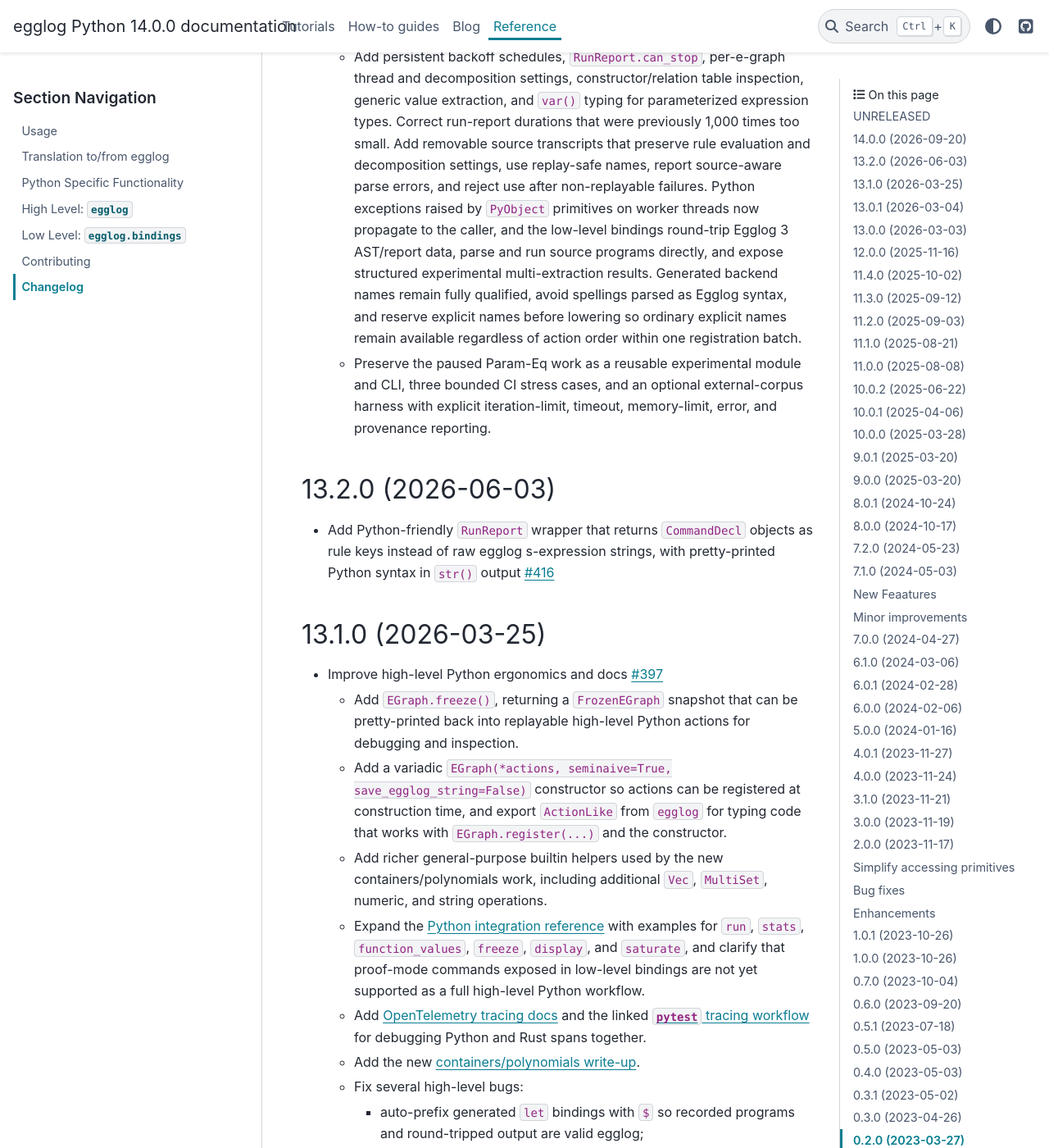
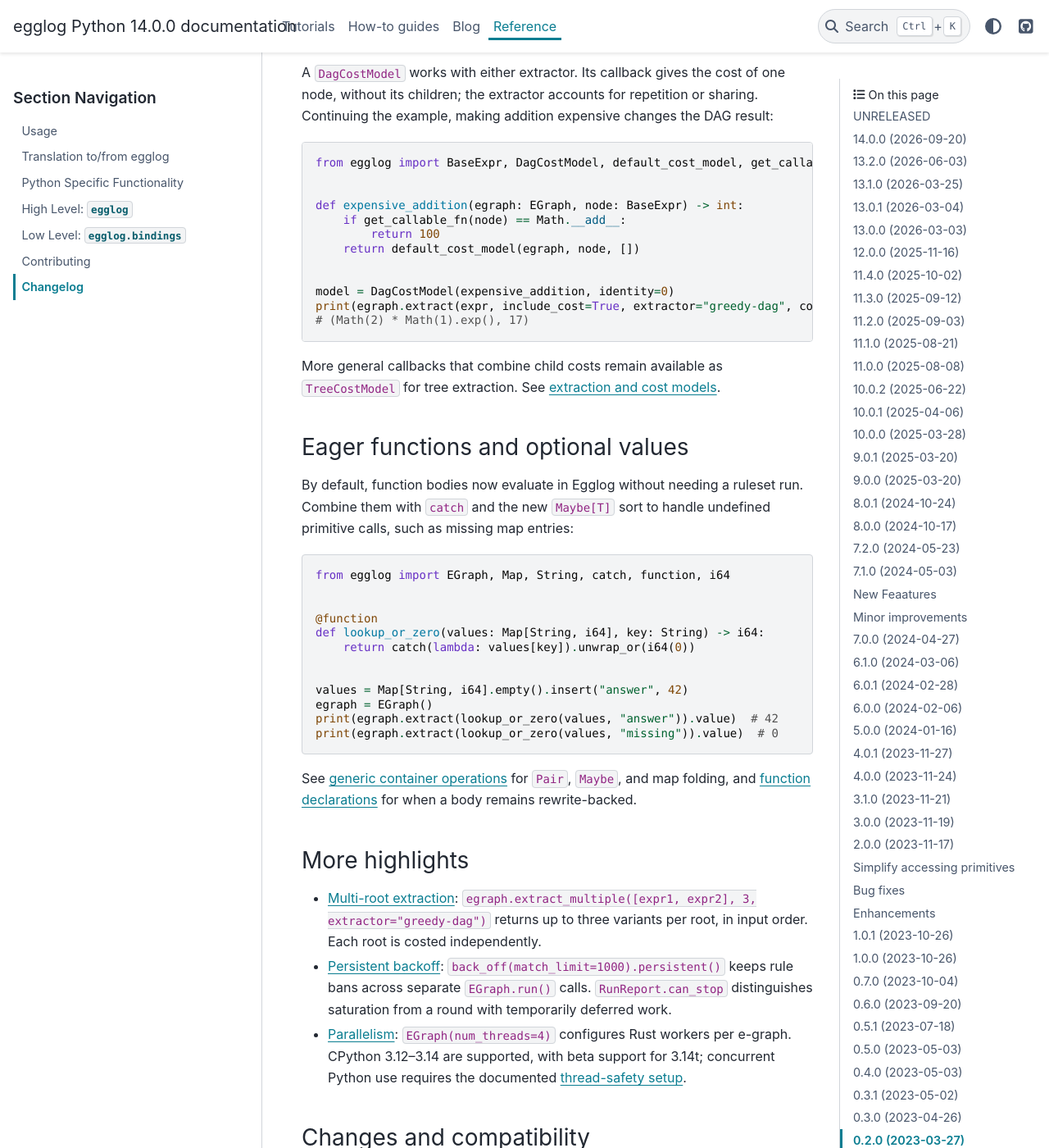
Before and after one commit to egraphs-good/egglog-python, a Sphinx documentation site: the page built from docs/changelog.md, in a window 1280 px wide and 1400 px high, scrolled down 1509 px. Shown: the whole window at 82% size. Built offline with Sphinx 7.4.7 and the PyData theme 0.15.4, drawn with Linux system fonts in a browser that asks for light colours; pages that are not in the unit, such as notebooks, are missing from menus; comment, search, counter and statistics services are not loaded; the version number is read from the project's files by our own code; some of the changed text lies outside the part shown.

Commit message:
Expand 14.0.0 release notes with runnable feature examples

````diff
--- a/docs/changelog.md
+++ b/docs/changelog.md
@@ -8,6 +8,115 @@ _This project uses semantic versioning_
 - Fix missing macOS wheels for standard CPython 3.14 when building alongside free-threaded Python.
 
 ## 14.0.0 (2026-09-20)
+
+This release brings Egglog 3 to Python, with sharing-aware extraction, additive
+custom cost models, and beta support for free-threaded Python. Here are a few
+examples to try with `pip install egglog==14.0.0` or `uv pip install egglog==14.0.0`.
+
+### Greedy-DAG extraction
+
+The default tree extractor counts repeated subexpressions each time they occur.
+Use `extractor="greedy-dag"` to charge shared subexpressions only once. For example,
+adding an expensive expression to itself can be cheaper than multiplying it by two:
+
+```python
+from __future__ import annotations
+
+from egglog import EGraph, Expr, i64Like, method, union
+
+
+class Math(Expr):
+    def __init__(self, value: i64Like) -> None: ...
+
+    @method(cost=10)
+    def exp(self) -> Math: ...
+
+    @method(cost=1)
+    def __add__(self, other: Math) -> Math: ...
+
+    @method(cost=3)
+    def __mul__(self, other: Math) -> Math: ...
+
+
+egraph = EGraph()
+shared = Math(1).exp()
+expr = shared + shared
+egraph.register(union(expr).with_(Math(2) * shared))
+
+print(egraph.extract(expr, include_cost=True, extractor="tree"))
+# (Math(2) * Math(1).exp(), 17)
+print(egraph.extract(expr, include_cost=True, extractor="greedy-dag"))
+# (Math(1).exp() + Math(1).exp(), 13)
+```
+
+The tree extractor avoids paying for `exp()` twice; the DAG extractor shares it.
+The printed Python expression repeats the call, but the DAG cost counts it once.
+Greedy-DAG extraction is a heuristic, not a guarantee of the globally cheapest DAG.
+
+### Custom costs
+
+A `DagCostModel` works with either extractor. Its callback gives the cost of one
+node, without its children; the extractor accounts for repetition or sharing.
+Continuing the example, making addition expensive changes the DAG result:
+
+```python
+from egglog import BaseExpr, DagCostModel, default_cost_model, get_callable_fn
+
+
+def expensive_addition(egraph: EGraph, node: BaseExpr) -> int:
+    if get_callable_fn(node) == Math.__add__:
+        return 100
+    return default_cost_model(egraph, node, [])
+
+
+model = DagCostModel(expensive_addition, identity=0)
+print(egraph.extract(expr, include_cost=True, extractor="greedy-dag", cost_model=model))
+# (Math(2) * Math(1).exp(), 17)
+```
+
+More general callbacks that combine child costs remain available as `TreeCostModel`
+for tree extraction. See [extraction and cost models](reference/python-integration.md#extraction-and-cost-models).
+
+### Eager functions and optional values
+
+By default, function bodies now evaluate in Egglog without needing a ruleset run.
+Combine them with `catch` and the new `Maybe[T]` sort to handle undefined primitive
+calls, such as missing map entries:
+
+```python
+from egglog import EGraph, Map, String, catch, function, i64
+
+
+@function
+def lookup_or_zero(values: Map[String, i64], key: String) -> i64:
+    return catch(lambda: values[key]).unwrap_or(i64(0))
+
+
+values = Map[String, i64].empty().insert("answer", 42)
+egraph = EGraph()
+print(egraph.extract(lookup_or_zero(values, "answer")).value)  # 42
+print(egraph.extract(lookup_or_zero(values, "missing")).value)  # 0
+```
+
+See [generic container operations](reference/egglog-translation.md#generic-container-operations)
+for `Pair`, `Maybe`, and map folding, and [function declarations](reference/egglog-translation.md#functions-vs-constructors)
+for when a body remains rewrite-backed.
+
+### More highlights
+
+- [Multi-root extraction](reference/python-integration.md#multiple-roots):
+  `egraph.extract_multiple([expr1, expr2], 3, extractor="greedy-dag")` returns up to
+  three variants per root, in input order. Each root is costed independently.
+- [Persistent backoff](reference/egglog-translation.md#schedules):
+  `back_off(match_limit=1000).persistent()` keeps rule bans across separate
+  `EGraph.run()` calls. `RunReport.can_stop` distinguishes saturation from a round
+  with temporarily deferred work.
+- [Parallelism](reference/usage.md#parallelism-and-threads): `EGraph(num_threads=4)`
+  configures Rust workers per e-graph. CPython 3.12–3.14 are supported, with beta
+  support for 3.14t; concurrent Python use requires the documented
+  [thread-safety setup](reference/python-integration.md#thread-safety).
+
+### Changes and compatibility
 
 - Fix release version bumps to update `Cargo.lock` before building locked wheels.
 
````
